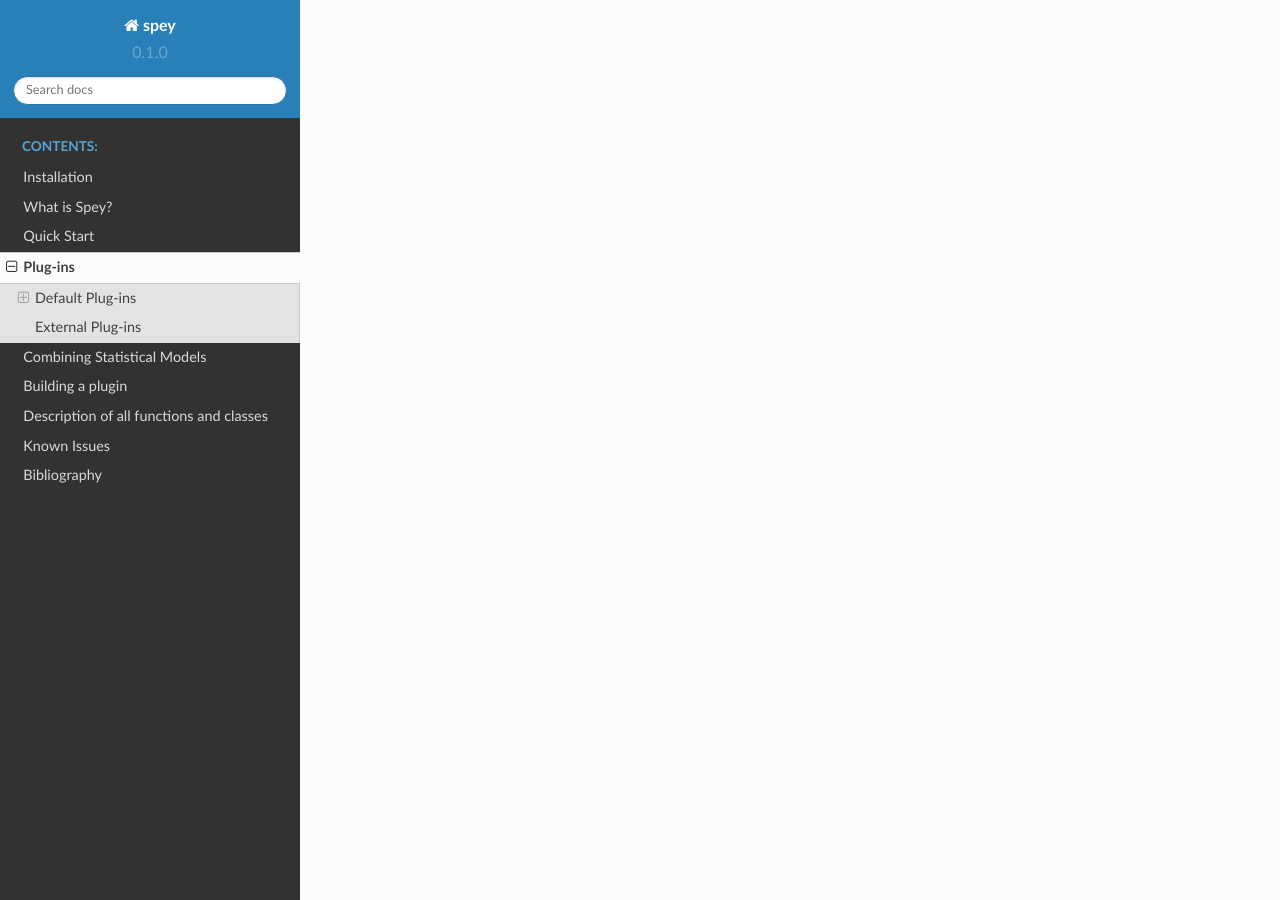
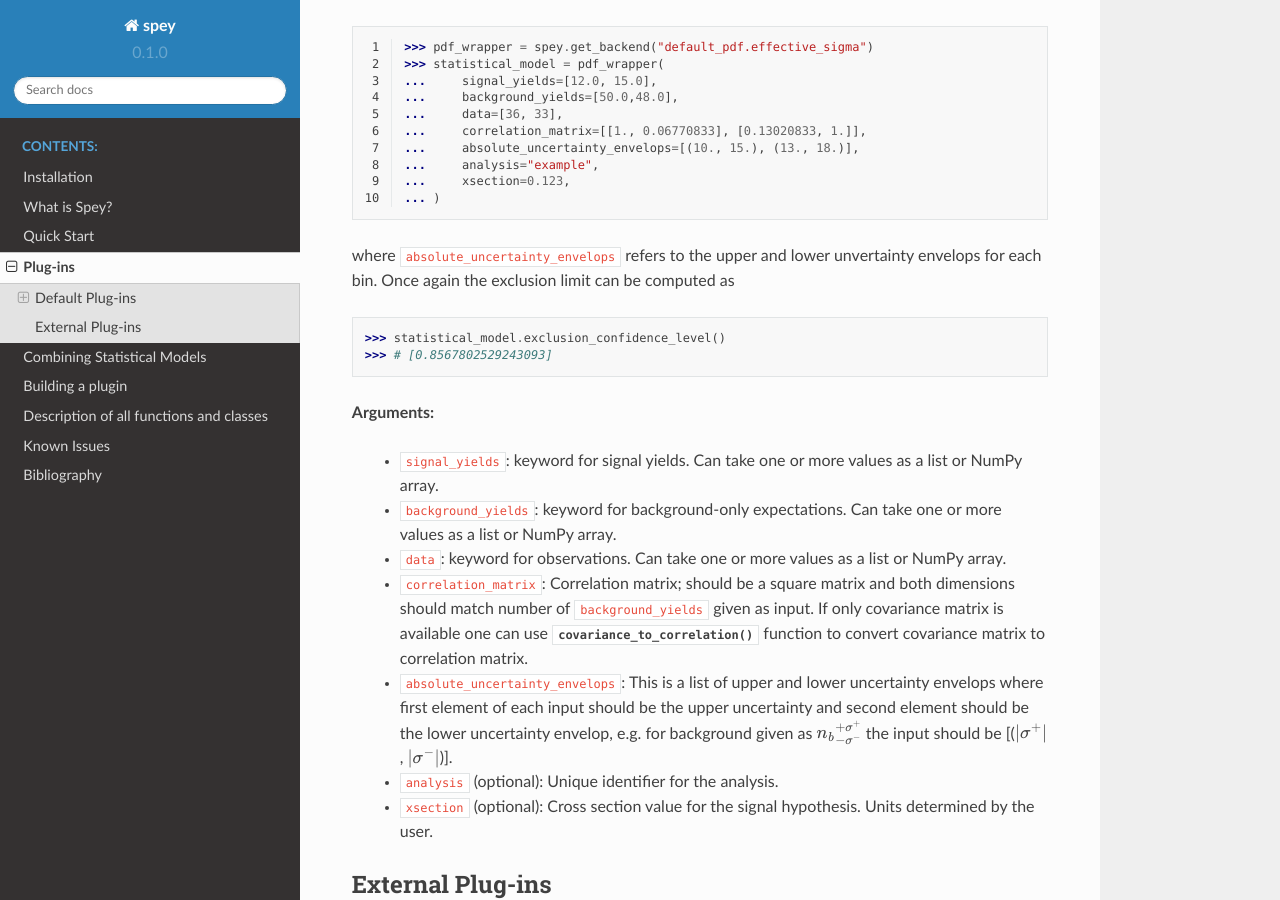
Before and after one commit to SpeysideHEP/spey, a Sphinx documentation site: the page built from docs/plugins.rst, in a window 1280 px wide and 900 px high, scrolled down 5009 px. Built offline with Sphinx 7.4.7 and the Read the Docs theme 2.0.0, drawn with Linux system fonts in a browser that asks for light colours; cross-references to code outside the pages are shown as plain code; some of the changed text lies outside the part shown.

Commit message:
extend documentation

```diff
--- a/docs/plugins.rst
+++ b/docs/plugins.rst
@@ -83,6 +83,15 @@
     ...     xsection=0.123,
     ... )
 
+**Arguments:**
+
+ * ``signal_yields``: keyword for signal yields. Can take one or more values as a list or NumPy array.
+ * ``background_yields``: keyword for background-only expectations. Can take one or more values as a list or NumPy array.
+ * ``data``: keyword for observations. Can take one or more values as a list or NumPy array.
+ * ``absolute_uncertainties``: keyword for absolute uncertainties (not percentage value). Can take one or more values as a list or NumPy array.
+ * ``analysis`` (optional): Unique identifier for the analysis.
+ * ``xsection`` (optional): Cross section value for the signal hypothesis. Units determined by the user.
+
 This particular example implements a two-bin histogram with uncorrelated bins. The exclusion CL
 (:math:`1-CL_s`) can be computed via :func:`spey.StatisticalModel.exclusion_confidence_level` function.
 
@@ -131,6 +140,17 @@
 
 As can be seen from the two results, correlation between histogram bins reduces the exclusion limit
 as expected.
+
+**Arguments:**
+
+ * ``signal_yields``: keyword for signal yields. Can take one or more values as a list or NumPy array.
+ * ``background_yields``: keyword for background-only expectations. Can take one or more values as a list or NumPy array.
+ * ``data``: keyword for observations. Can take one or more values as a list or NumPy array.
+ * ``covariance_matrix``: Covariance matrix which captures the correlations and absolute uncertainty values of the background hypothesis.
+   For absolute uncertainty :math:`\sigma_b`; :math:`\sigma_b = \sqrt{{\rm diag}(\Sigma)}`. Covariance matrix should be a square matrix
+   and both dimensions should match number of ``background_yields`` given as input.
+ * ``analysis`` (optional): Unique identifier for the analysis.
+ * ``xsection`` (optional): Cross section value for the signal hypothesis. Units determined by the user.
 
 ``'default_pdf.third_moment_expansion'``
 ~~~~~~~~~~~~~~~~~~~~~~~~~~~~~~~~~~~~~~~~
@@ -189,6 +209,20 @@
 As can be seen from the result, slight skewness generated by the third moments presented in the function
 reduced the exclusion limit.
 
+**Arguments:**
+
+ * ``signal_yields``: keyword for signal yields. Can take one or more values as a list or NumPy array.
+ * ``background_yields``: keyword for background-only expectations. Can take one or more values as a list or NumPy array.
+ * ``data``: keyword for observations. Can take one or more values as a list or NumPy array.
+ * ``covariance_matrix``: Covariance matrix which captures the correlations and absolute uncertainty values of the background hypothesis.
+   For absolute uncertainty :math:`\sigma_b`; :math:`\sigma_b = \sqrt{{\rm diag}(\Sigma)}`. Covariance matrix should be a square matrix
+   and both dimensions should match number of ``background_yields`` given as input.
+ * ``third_moment``: Diagonal elements of the third moments. These can be computed using
+   :func:`~spey.backends.default_pdf.third_moment.compute_third_moments` function; however this function applies computes third moments using
+   Bifurcated Gaussian which may not be suitable for every case.
+ * ``analysis`` (optional): Unique identifier for the analysis.
+ * ``xsection`` (optional): Cross section value for the signal hypothesis. Units determined by the user.
+
 
 ``'default_pdf.effective_sigma'``
 ~~~~~~~~~~~~~~~~~~~~~~~~~~~~~~~~~
@@ -233,6 +267,21 @@
     >>> statistical_model.exclusion_confidence_level()
     >>> # [0.8567802529243093]
 
+**Arguments:**
+
+ * ``signal_yields``: keyword for signal yields. Can take one or more values as a list or NumPy array.
+ * ``background_yields``: keyword for background-only expectations. Can take one or more values as a list or NumPy array.
+ * ``data``: keyword for observations. Can take one or more values as a list or NumPy array.
+ * ``correlation_matrix``: Correlation matrix; should be a square matrix and both dimensions
+   should match number of ``background_yields`` given as input. If only covariance matrix is available
+   one can use :func:`~spey.helper_functions.covariance_to_correlation` function to convert covariance matrix to
+   correlation matrix.
+ * ``absolute_uncertainty_envelops``: This is a list of upper and lower uncertainty envelops where first element of each
+   input should be the upper uncertainty and second element should be the lower uncertainty envelop, e.g.
+   for background given as :math:`{n_b}_{-\sigma^-}^{+\sigma^+}` the input should be [(:math:`|\sigma^+|`, :math:`|\sigma^-|`)].
+ * ``analysis`` (optional): Unique identifier for the analysis.
+ * ``xsection`` (optional): Cross section value for the signal hypothesis. Units determined by the user.
+
 External Plug-ins
 -----------------
 
```
